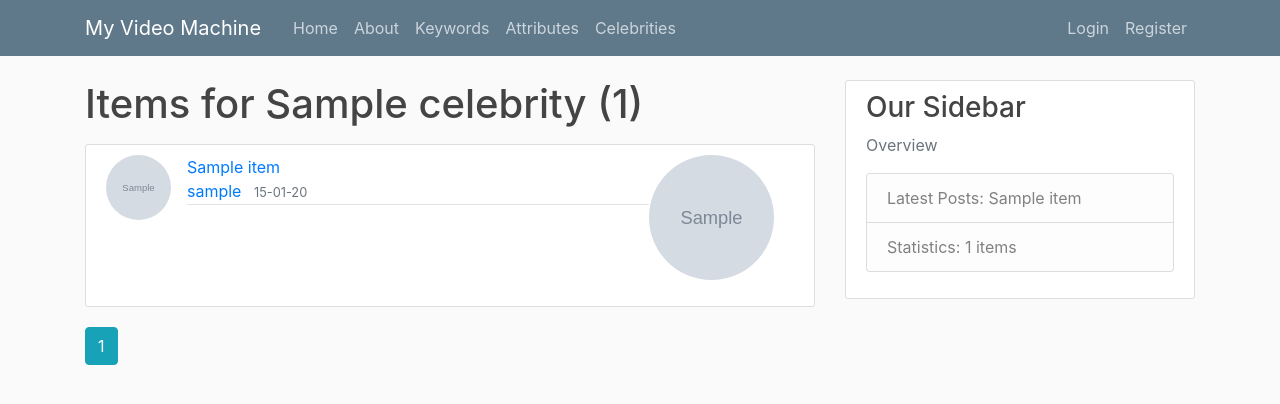
After one commit to aschroff/myImageAnalyzer, a Flask app: page /celebrity/1 in a window 1280 px wide. The commit adds this page. Shown: the top 404 px of the page. Run offline with Flask 2, Linux system fonts and the light colour scheme; tables that the repository leaves empty hold one stand-in row (values such as "Sample post"); grey boxes marked "Sample" are stand-in pictures; some libraries are stand-ins or nearby versions.

Commit message:
Celeb mit Anzeige und merge mit person funktioniert

```diff
--- a/mvm/analytics/routes.py
+++ b/mvm/analytics/routes.py
@@ -4,7 +4,7 @@ from flask_login import current_user, login_required
 from flask_babel import gettext
 from mvm import db, rekognition
 from mvm.items.forms import CreateItemForm
-from mvm.models import User, Item, ItemKeyword, Keyword, Person, Attribute, PersonAttribute
+from mvm.models import User, Item, ItemKeyword, Keyword, Person, Attribute, PersonAttribute, Celebrity
 from mvm.items.utils import save_item, save_thumbnail, get_image_from_file
 from sqlalchemy import func
 
@@ -44,3 +44,19 @@ def attribute_items(attributetextname):
     attributeitems = Item.query.join(Person).join(PersonAttribute).filter_by(attribute_id = attribute.id).distinct().paginate(page=page, per_page=4)
     itemsall = Item.query.order_by(Item.date_posted.desc()).all()
     return render_template('attribute_items.html', attributeitems=attributeitems, attribute=attribute, itemsall=itemsall)
+
+@analytics.route("/celebrities")
+def celebrities():
+    page = request.args.get('page', 1, type=int)
+    celebritiesstest = db.session.query(func.count(Person.id).label('countpersons'), Celebrity.id, Celebrity.name, Celebrity.aws_id).group_by(Person.celebrity_id).join(Celebrity)
+    a = celebritiesstest.paginate(page=page, per_page=10)
+    itemsall = Item.query.order_by(Item.date_posted.desc()).all()
+    return render_template('celebrities.html', celebrities=a, itemsall=itemsall)
+
+@analytics.route("/celebrity/<string:aws_id>")
+def celebrity_items(aws_id):
+    page = request.args.get('page', 1, type=int)
+    celebrity = Celebrity.query.filter_by(aws_id=aws_id).first_or_404()
+    celebrityitems = Item.query.join(Person).filter_by(celebrity_id = celebrity.id).distinct().paginate(page=page, per_page=4)
+    itemsall = Item.query.order_by(Item.date_posted.desc()).all()
+    return render_template('celebrity_items.html', celebrityitems=celebrityitems, celebrity=celebrity, itemsall=itemsall)
--- a/mvm/templates/attributes.html
+++ b/mvm/templates/attributes.html
@@ -2,7 +2,7 @@
 {% block content %}
      <ul class="list-group">
         {% for attribute in attributes.items %}
-            <a class="list-group-item list-group-item-light"  }}" href="{{ url_for('analytics.attribute_items', attributetextname=attribute.attributetextname) }}">{{ attribute.attributetextname }}  (  {{ _('Found for') }} {{ attribute.countpersons }} {{ _('persons') }} )</a>
+            <a class="list-group-item list-group-item-light"  href="{{ url_for('analytics.attribute_items', attributetextname=attribute.attributetextname) }}">{{ attribute.attributetextname }}  (  {{ _('Found for') }} {{ attribute.countpersons }} {{ _('persons') }} )</a>
         {% endfor %}
     </ul>
     {% for page_num in attributes.iter_pages(left_edge=1, right_edge=1, left_current=1, right_current=2) %}
--- /dev/null
+++ b/mvm/templates/celebrity_items.html
@@ -0,0 +1,28 @@
+{% extends "layout.html" %}
+{% block content %}
+<h1 class="mb-3">Items for {{ celebrity.name }} ({{ celebrityitems.total }})</h1>
+    {% for itemcelebrity in celebrityitems.items %}
+        <article class="media content-section">
+          <img class="rounded-circle article-img" src="{{ url_for('static', filename='images/profile_pics/' + itemcelebrity.owner.image_file) }}">
+          <div class="media-body">
+            <div class="article-metadata">
+              <a class="mr-2" href="{{ url_for('items.item', item_id=itemcelebrity.id) }}">{{ itemcelebrity.itemname}}</a><br>
+              <a class="mr-2" href="{{ url_for('items.user_items', username=itemcelebrity.owner.username) }}">{{ itemcelebrity.owner.username}}</a>
+              <small class="text-muted">{{ itemcelebrity.date_posted.strftime('%d-%m-%y') }}</small>
+            </div>
+          </div>
+          <img class="rounded-circle account-img" src="{{ url_for('static', filename='images/thumbnails/' + itemcelebrity.thumbnail) }}">
+        </article>
+    {% endfor %}
+    {% for page_num in celebrityitems.iter_pages(left_edge=1, right_edge=1, left_current=1, right_current=2) %}
+        {% if page_num %}
+            {% if celebrityitems.page == page_num %}
+                <a class="btn btn-info mb-4" href="{{ url_for('analytics.celebrity_items', aws_id=celebrity.aws_id, page=page_num)}}">{{ page_num }}</a>
+            {% else %}
+                <a class="btn btn-outline-info mb-4" href="{{ url_for('analytics.celebrity_items', aws_id=celebrity.aws_id, page=page_num)}}">{{ page_num }}</a>
+            {% endif %}
+        {% else %}
+        ...
+        {% endif %}
+    {% endfor %}
+{% endblock content %}
--- a/mvm/templates/item.html
+++ b/mvm/templates/item.html
@@ -30,7 +30,11 @@
                 <p class='text-muted'>{{ _('Persons') }}
                 {% set personnr = namespace(nr=1) %}
                 {% for person in persons %}
+                     <br>
                      <p class='text-muted'>{{ _('Person') }} {{ personnr.nr }}
+                     {% if person.relatedcelebrity.name | length > 0 %}
+                         <p class='text-muted'>{{ _('Celebrity') }} {{ person.relatedcelebrity.name }}
+                     {% endif%}
                      <ul class="list-group">
                         {% for personattribute in personattributes[person.id] %}
                             <a class="list-group-item list-group-item-action" >{{ personattribute.referenceattribute.attributetextname }} </a>
--- a/mvm/templates/layout.html
+++ b/mvm/templates/layout.html
@@ -30,6 +30,7 @@
               <a class="nav-item nav-link" href="{{ url_for('main.about') }}">{{ _('About') }}</a>
               <a class="nav-item nav-link" href="{{ url_for('analytics.keywords') }}">{{ _('Keywords') }}</a>
               <a class="nav-item nav-link" href="{{ url_for('analytics.attributes') }}">{{ _('Attributes') }}</a>
+              <a class="nav-item nav-link" href="{{ url_for('analytics.celebrities') }}">{{ _('Celebrities') }}</a>
             </div>
             <!-- Navbar Right Side -->
             <div class="navbar-nav">
```
Also changed, not shown: mvm/items/routes.py (+62 -6 lines), mvm/models.py (+11 -0 lines), mvm/templates/celebrities.html (added, +19 -0 lines).
